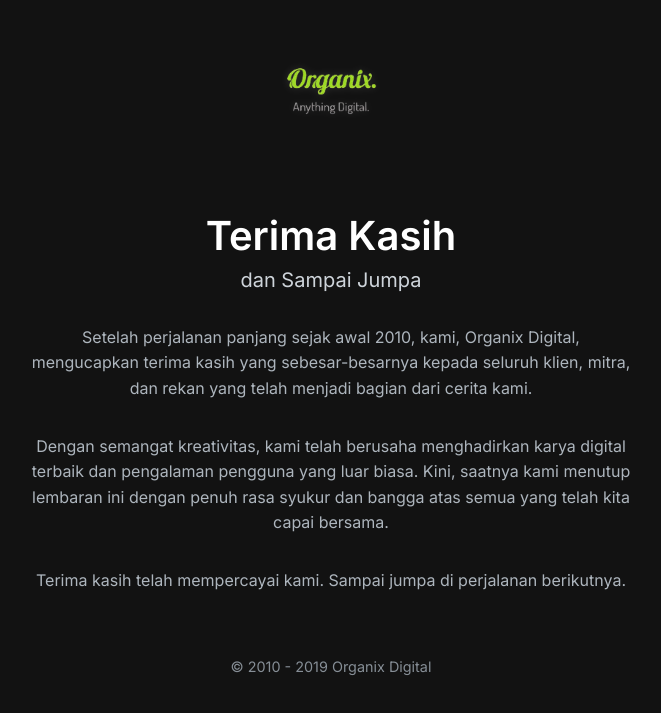
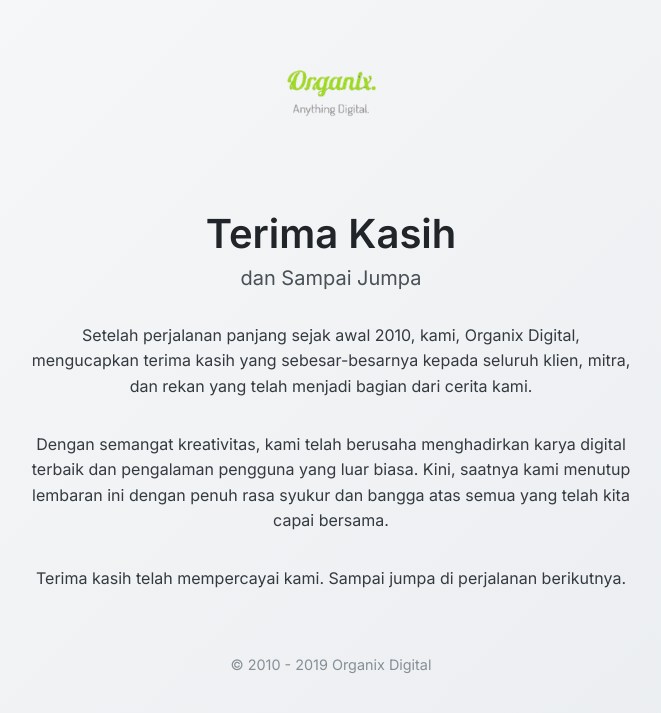
Before and after one commit to rockalian/organix-digital, a plain HTML site: page index.html in a window 1280 px wide. Shown: the part 93-806 px from the top of the page, without its empty margins (309-970 px from the left). Drawn offline with Linux system fonts and the light colour scheme.

Commit message:
Update index.html

```diff
--- a/index.html
+++ b/index.html
@@ -10,8 +10,8 @@
     body {
       margin: 0;
       font-family: 'Inter', sans-serif;
-      background-color: #121212;
-      color: #f1f3f5;
+      background: linear-gradient(135deg, #f8f9fa, #e9ecef);
+      color: #343a40;
       display: flex;
       flex-direction: column;
       justify-content: center;
@@ -19,20 +19,17 @@
       min-height: 100vh;
       padding: 2rem;
       text-align: center;
-      transition: background-color 0.5s, color 0.5s;
     }
 
     .logo {
-      width: 180px;
-      margin-bottom: 0.25rem;
+      max-width: 180px;
       animation: fadeIn 0.8s ease-out;
-      filter: drop-shadow(0 0 4px rgba(255, 255, 255, 0.15));
     }
 
     h1 {
       font-size: 2.5rem;
       margin-bottom: 0.5rem;
-      color: #ffffff;
+      color: #212529;
       animation: fadeIn 1s ease-out;
     }
 
@@ -40,7 +37,7 @@
       font-weight: 400;
       font-size: 1.25rem;
       margin-top: 0;
-      color: #ced4da;
+      color: #495057;
       animation: fadeIn 1.5s ease-out;
     }
 
@@ -48,7 +45,6 @@
       max-width: 600px;
       line-height: 1.6;
       font-size: 1rem;
-      color: #adb5bd;
       animation: fadeIn 2s ease-out;
     }
 
```
